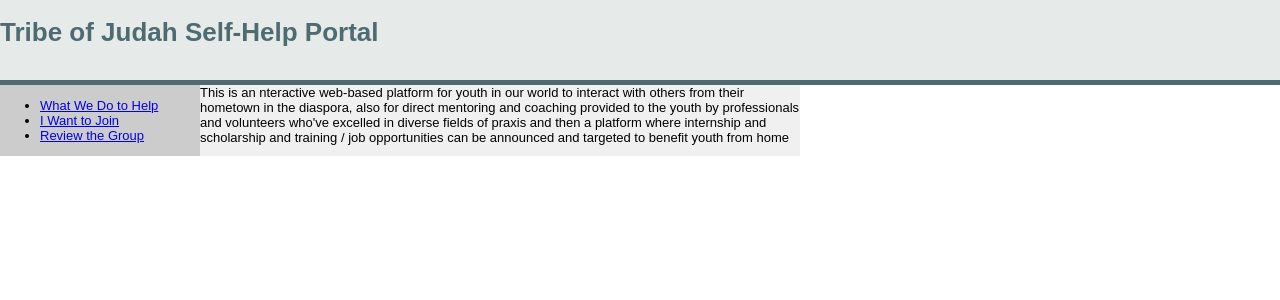
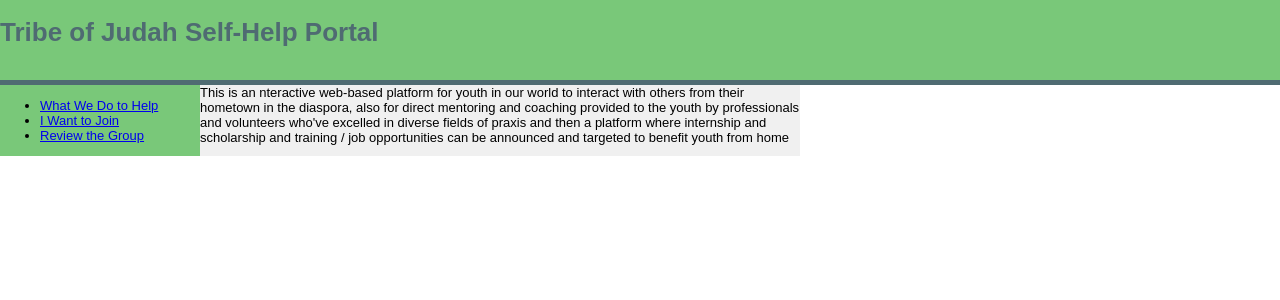
Before and after one commit to hicommission/hicommission.github.io, a PHP site: page / in a window 1280 px wide. Shown: the top 300 px of the page. Run offline with PHP 8.4, Linux system fonts and the light colour scheme; some libraries are stand-ins or nearby versions.

Commit message:
Update style.css

```diff
--- a/css/style.css
+++ b/css/style.css
@@ -30,7 +30,8 @@ body {
    border: solid;
    font: normal 11px auto "Trebuchet MS", Verdana, Arial, Helvetica, sans-serif;
    color: #4f6b72;
-   background: #E6EAE9;
+   //background: #E6EAE9;
+   background: #79c879;
    border-width: 0px 0px 5px 0px;
 }
 #page {
@@ -45,7 +46,8 @@ body {
     float: left;
     width: 200px;
     margin-left: -200px;
-    background-color: #CCCCCC;
+    //background-color: #CCCCCC;
+   background-color: #79c879;
 }
 #clearingdiv {
     clear: both;
```
